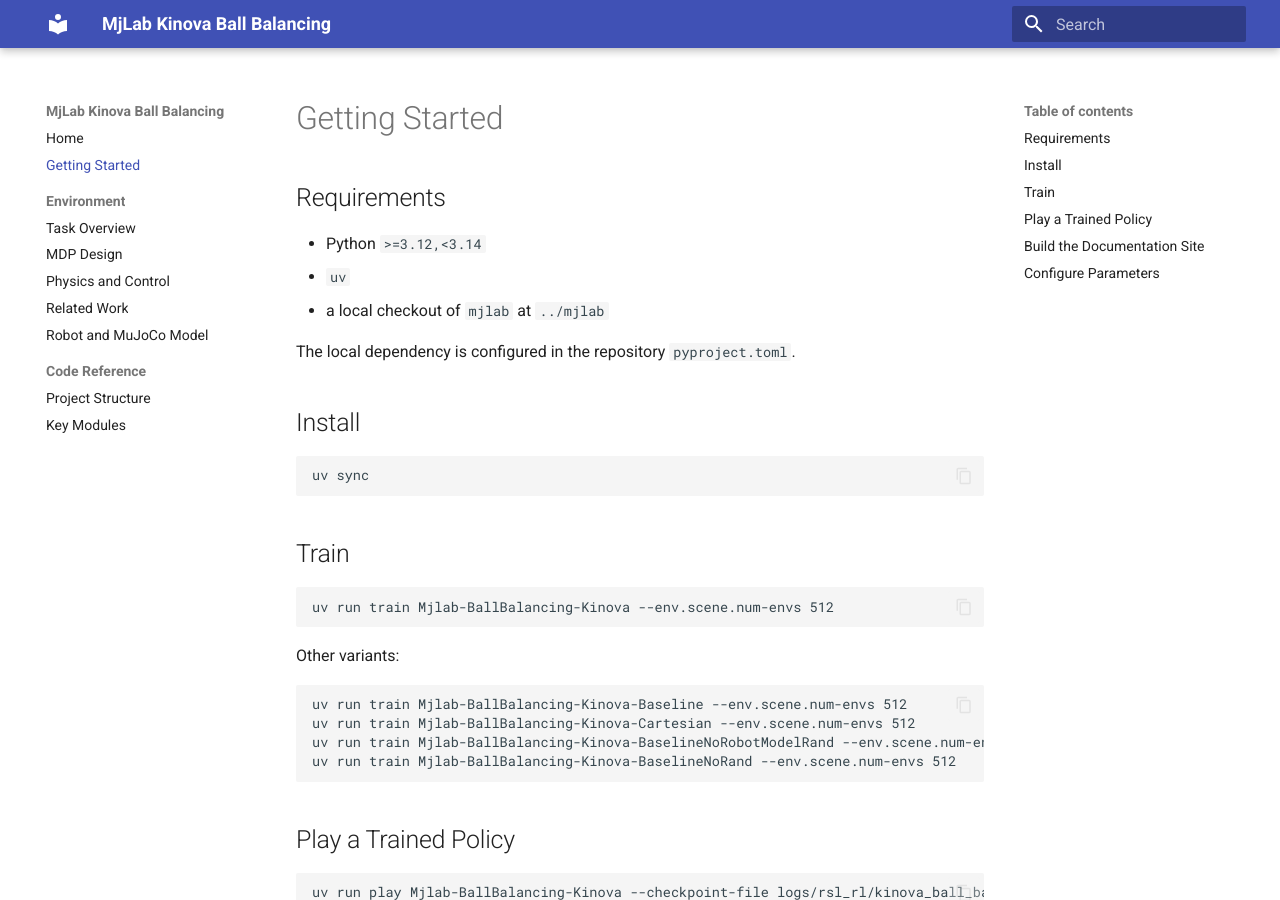
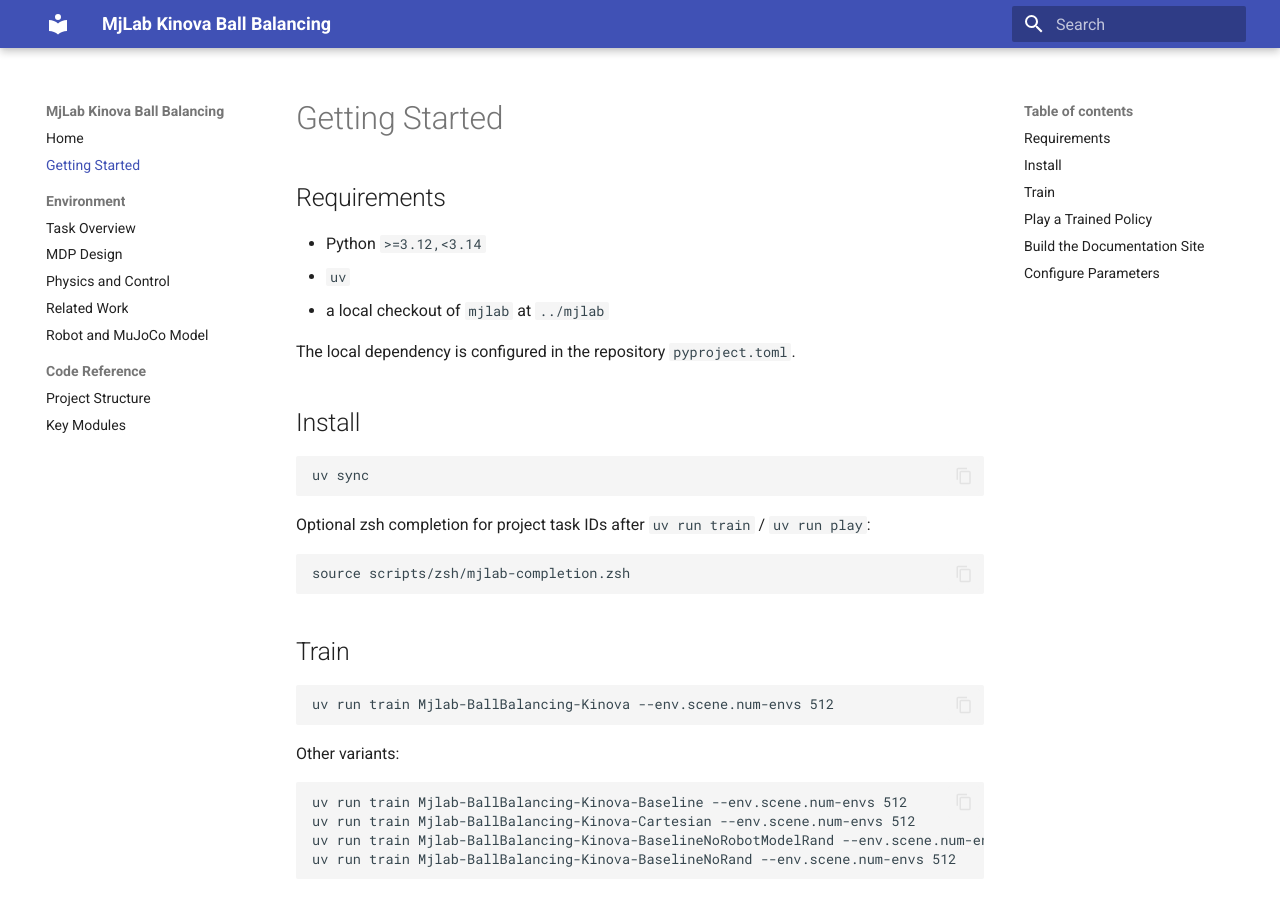
Before and after one commit to mathieu-celerier/kinova-ball-balancing-rl, an MkDocs documentation site: the page built from docs/getting-started.md, in a window 1280 px wide and 900 px high. Built offline with MkDocs 1.6.1 and Material for MkDocs 9.7.7, drawn with Linux system fonts in a browser that asks for light colours.

Commit message:
Add zsh completion for mjlab task commands

````diff
--- a/docs/getting-started.md
+++ b/docs/getting-started.md
@@ -12,6 +12,12 @@
 
 ```bash
 uv sync
+```
+
+Optional zsh completion for project task IDs after `uv run train` / `uv run play`:
+
+```bash
+source scripts/zsh/mjlab-completion.zsh
 ```
 
 ## Train
````
Also changed, not shown: 1 other file.
